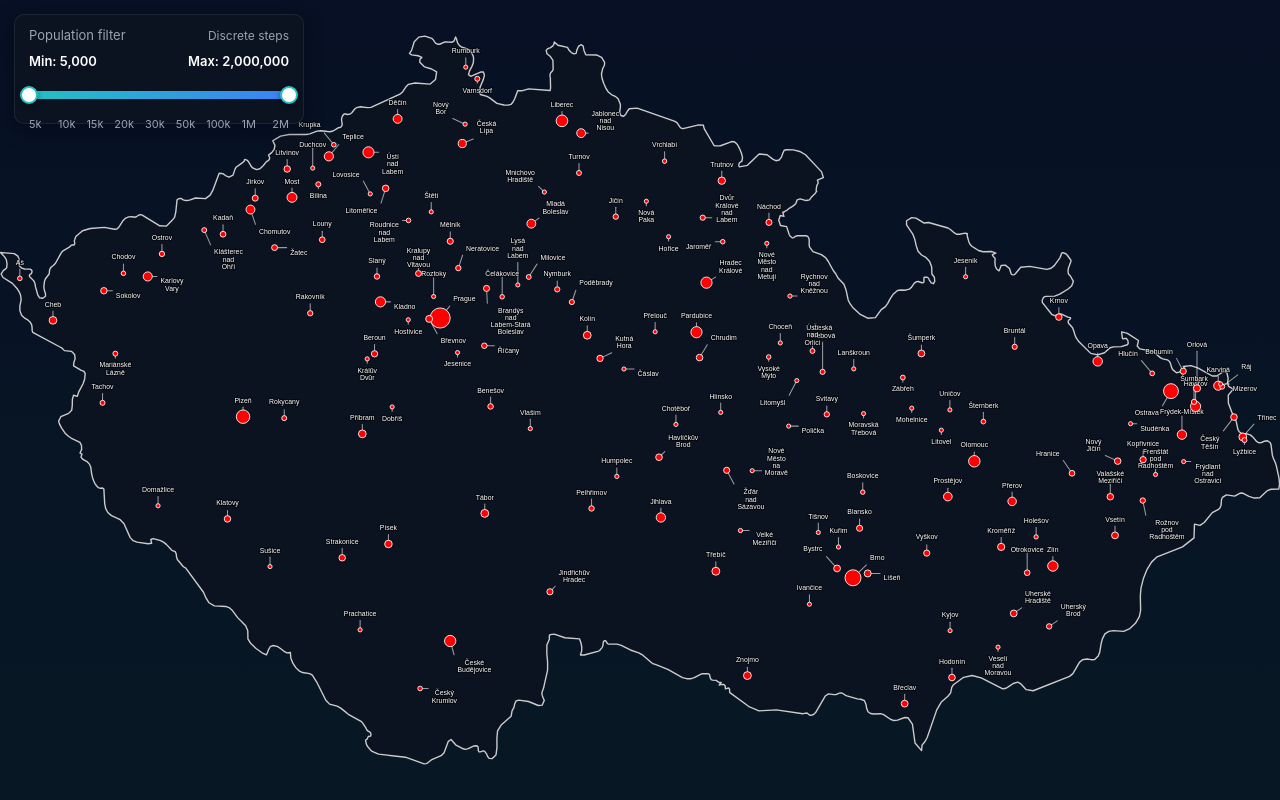
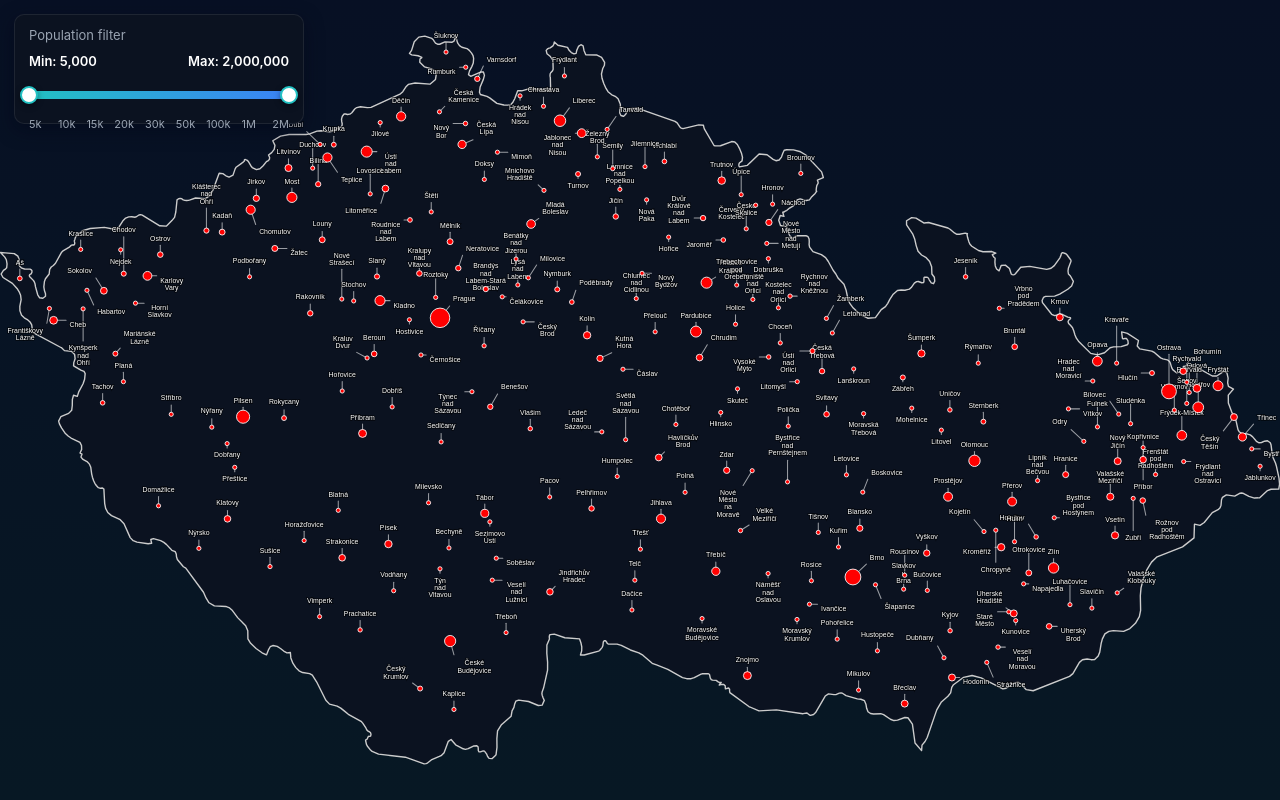
Before and after one commit to Vita2048/Quiz, a plain HTML site: page map.html in a window 1280 px wide. Drawn offline with Linux system fonts and the light colour scheme.

Commit message:
Update map.html
Map uses a new data from https://vita2048.github.io/Quiz/geoname_czech_cities.csv

```diff
--- a/map.html
+++ b/map.html
@@ -55,7 +55,6 @@
     <div class="filter-overlay" role="group" aria-label="Population filter">
       <div class="filter-header">
         <div>Population filter</div>
-        <div style="font-size:12px;">Discrete steps</div>
       </div>
       <div class="filter-values">
         <div>Min: <span id="minVal">5,000</span></div>
@@ -79,7 +78,7 @@
 
 <script>
 const SVG_URL = 'https://vita2048.github.io/Quiz/cz.svg';
-const CSV_URL = 'https://vita2048.github.io/Quiz/cz.csv';
+const CSV_URL = 'https://vita2048.github.io/Quiz/geoname_czech_cities.csv';
 const CZECH_BBOX = { minLat:48.55, maxLat:51.06, minLon:12.09, maxLon:18.87 };
 const STEPS = [5000, 10000, 15000, 20000, 30000, 50000, 100000, 1000000, 2000000];
 
@@ -106,20 +105,7 @@ function toLatLon(text){
   if(isFinite(lat)&&isFinite(lon)) return {lat,lon};
   return null;
 }
-function parseCSVsmart(txt){
-  const lines = txt.trim().split(/\r?\n/).filter(Boolean);
-  if(!lines.length) return [];
-  const delim = (lines[0].includes(';') && !lines[0].includes(',')) ? ';' : ',';
-  const headers = lines[0].split(delim).map(h=>h.trim());
-  const rows=[];
-  for(let i=1;i<lines.length;i++){
-    const cols = lines[i].split(delim).map(c=>c.trim());
-    const o={};
-    for(let j=0;j<headers.length;j++) o[headers[j]]=cols[j]||'';
-    rows.push(o);
-  }
-  return rows;
-}
+
 function parseNumber(val){ if(!val) return NaN; return parseFloat(val.replace(',','.')); }
 function fmt(n){ return n.toLocaleString(); }
 function stepToPercent(i){ return (i/(STEPS.length-1))*100; }
@@ -202,53 +188,61 @@ attachHandleDrag(handleMin, true);
 attachHandleDrag(handleMax, false);
 updateSliderUI();
 
-async function init(){
-  try{
+// Simple CSV parser for the known format
+function parseCSV(txt) {
+  const lines = txt.trim().split(/\r?\n/);
+  const headers = lines[0].split(',').map(h => h.trim());
+  const rows = [];
+  for (let i = 1; i < lines.length; i++) {
+    const cols = lines[i].split(',').map(c => c.trim());
+    const o = {};
+    headers.forEach((h, j) => o[h] = cols[j] || '');
+    rows.push(o);
+  }
+  return rows;
+}
+
+async function init() {
+  try {
     const [csvRes, svgRes] = await Promise.all([fetch(CSV_URL), fetch(SVG_URL)]);
     const csvTxt = await csvRes.text();
     const svgTxt = await svgRes.text();
-    const parsed = parseCSVsmart(csvTxt);
+    const parsed = parseCSV(csvTxt);
 
-    cities = parsed.map(r=>{
-      const name = r.city || r.City || r['City Name'] || r['name'] || r['Město'];
-      let lat=null, lon=null;
-      const combo = r['lat;lng']||r['lat;lon']||r['lat,lng']||r['latlon']||r['coords']||'';
-      const pair = toLatLon(combo);
-      if(pair){ lat=pair.lat; lon=pair.lon; }
-      else {
-        const la=parseNumber(r.lat||r.Lat||r.latitude||r.Latitude);
-        const lo=parseNumber(r.lng||r.lon||r.Lon||r.Longitude||r.longitude);
-        if(isFinite(la)&&isFinite(lo)){ lat=la; lon=lo; }
-      }
-      const pop = parseInt(r.population||r.Population||r.pop||r['POP']||0,10);
+    // Map directly from known headers
+    cities = parsed.map(r => {
+      const name = r['City name'];
+      const lat = parseFloat(r.lat);
+      const lon = parseFloat(r.lng);
+      const pop = parseInt(r.population, 10);
       return { name, lat, lon, pop };
-    }).filter(c=>c.name && isFinite(c.lat) && isFinite(c.lon) && c.pop);
+    }).filter(c => c.name && isFinite(c.lat) && isFinite(c.lon) && c.pop);
 
+    // Insert SVG map
     document.getElementById('mapContainer').innerHTML = svgTxt;
     svgElement = document.querySelector('#mapContainer svg');
     const vb = svgElement.getAttribute('viewBox');
-    if(vb){
-      const p = vb.split(/\s+|,/).map(Number).filter(n=>!isNaN(n));
-      if(p.length===4) svgViewBox = { x:p[0], y:p[1], width:p[2], height:p[3] };
+    if (vb) {
+      const p = vb.split(/\s+|,/).map(Number).filter(n => !isNaN(n));
+      if (p.length === 4) svgViewBox = { x: p[0], y: p[1], width: p[2], height: p[3] };
     } else {
-      svgElement.setAttribute('viewBox','0 0 800 600');
+      svgElement.setAttribute('viewBox', '0 0 800 600');
     }
-    svgElement.setAttribute('id','czMap');
-    svgElement.querySelectorAll('path').forEach(p=>{
-      p.setAttribute('stroke','#ccc');
-      p.setAttribute('stroke-width','0.8');
+    svgElement.setAttribute('id', 'czMap');
+    svgElement.querySelectorAll('path').forEach(p => {
+      p.setAttribute('stroke', '#ccc');
+      p.setAttribute('stroke-width', '0.8');
     });
 
     const loader = document.getElementById('mapLoader');
-    if(loader) loader.remove();
+    if (loader) loader.remove();
 
     renderCities();
-  }catch(e){
+  } catch (e) {
     const loader = document.getElementById('mapLoader');
-    if(loader) loader.textContent = "Error: " + e.message;
+    if (loader) loader.textContent = "Error: " + e.message;
   }
 }
-
 function wrapLabel(name, maxCharsPerLine){
   const words = name.split(/\s+/);
   const lines = [];
```
